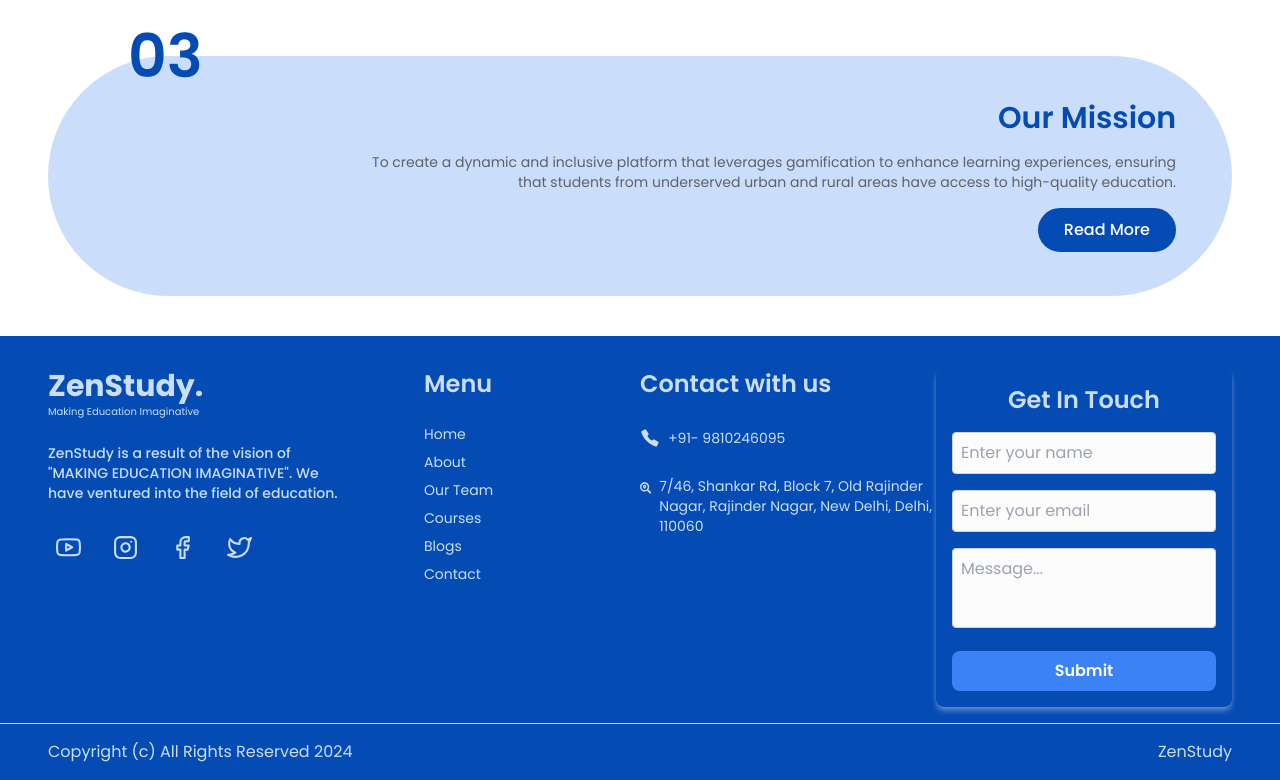
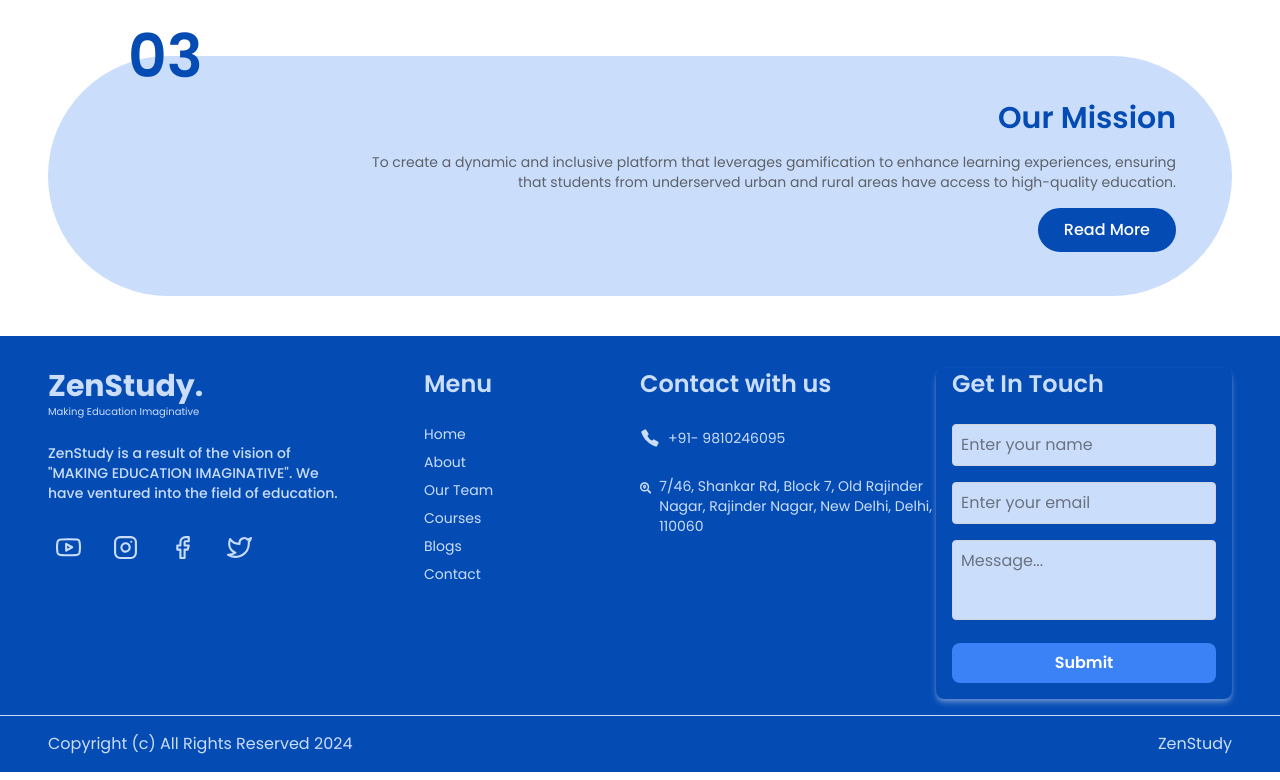
Before and after one commit to shubham-singh10/zenstudy, a React (Create React App) app: page / in a window 1280 px wide. Shown: the part 2651-3431 px from the top of the page. Built offline with nearby package versions, Linux system fonts and the light colour scheme; no server answers.

Commit message:
some changes

```diff
--- a/src/components/Footer.jsx
+++ b/src/components/Footer.jsx
@@ -179,10 +179,10 @@ const Footer = () => {
           </div>
           <div className="w-full md:w-1/2 flex flex-col lg:items-center md:items-start items-start">
             <form
-              className="flex w-full flex-col gap-4 p-4 shadow-md shadow-[#648ecd] rounded-lg max-w-md mx-auto"
+              className="flex w-full flex-col gap-4 px-4 pb-4 shadow-md shadow-[#648ecd] rounded-lg max-w-md mx-auto"
               onSubmit={onSubmit}
             >
-              <p className=" text-2xl font-semibold text-center ">
+              <p className=" text-2xl font-semibold mb-2 ">
                 Get In Touch
               </p>
               <div className="relative">
@@ -191,7 +191,7 @@ const Footer = () => {
                   placeholder={!nameFocused ? "Enter your name" : ""}
                   name="fullName"
                   value={formData.fullName}
-                  className="p-2 border w-full text-[#000000] bg-[#fcfcfc] border-gray-300 rounded focus:outline-none focus:ring-2 focus:ring-blue-500 transition duration-200 placeholder-gray-400"
+                  className="p-2 border w-full text-gray-600 bg-[#cadefb] border-gray-300 rounded focus:outline-none focus:ring-2 focus:ring-blue-500 transition duration-200 placeholder-gray-500"
                   onFocus={() => setNameFocused(true)}
                   onBlur={() => setNameFocused(false)}
                   onChange={(e) => handleChange(e)}
@@ -204,7 +204,7 @@ const Footer = () => {
                   name="email"
                   value={formData.email}
                   placeholder={!emailFocused ? "Enter your email" : ""}
-                  className="p-2 border w-full text-[#000000] bg-[#fcfcfc] border-gray-300 rounded focus:outline-none focus:ring-2 focus:ring-blue-500 transition duration-200 placeholder-gray-400"
+                  className="p-2 border w-full text-gray-600 bg-[#cadefb] border-gray-300 rounded focus:outline-none focus:ring-2 focus:ring-blue-500 transition duration-200 placeholder-gray-500"
                   onFocus={() => setEmailFocused(true)}
                   onBlur={() => setEmailFocused(false)}
                   onChange={(e) => handleChange(e)}
@@ -216,7 +216,7 @@ const Footer = () => {
                   placeholder={!messageFocused ? "Message..." : ""}
                   name="message"
                   value={formData.message}
-                  className="p-2 border w-full text-[#000000] bg-[#fcfcfc] border-gray-300 rounded focus:outline-none focus:ring-2 focus:ring-blue-500 h-20 resize-none transition duration-200 placeholder-gray-400"
+                  className="p-2 border w-full text-gray-600 bg-[#cadefb] border-gray-300 rounded focus:outline-none focus:ring-2 focus:ring-blue-500 h-20 resize-none transition duration-200 placeholder-gray-500"
                   onFocus={() => setMessageFocused(true)}
                   onBlur={() => setMessageFocused(false)}
                   onChange={(e) => handleChange(e)}
--- a/src/studentDashboard/component/WatchCourse.jsx
+++ b/src/studentDashboard/component/WatchCourse.jsx
@@ -16,7 +16,9 @@ const WatchCourse = () => {
   const [selectedVideoDesc, setSelectedVideoDesc] = useState(null);
   const { id } = useParams();
   const navigate = useNavigate();
-  const tabs = ["About Video"];
+  const tabs = ["About Video"
+    // , "Q&A", "Reviews"
+    ];
   const [isMeetingStarted, setIsMeetingStarted] = useState(false);
   const [meetingId, setmeetingId] = useState(null)
   const [meetloading, setMeetLoading] = useState(false);
```
